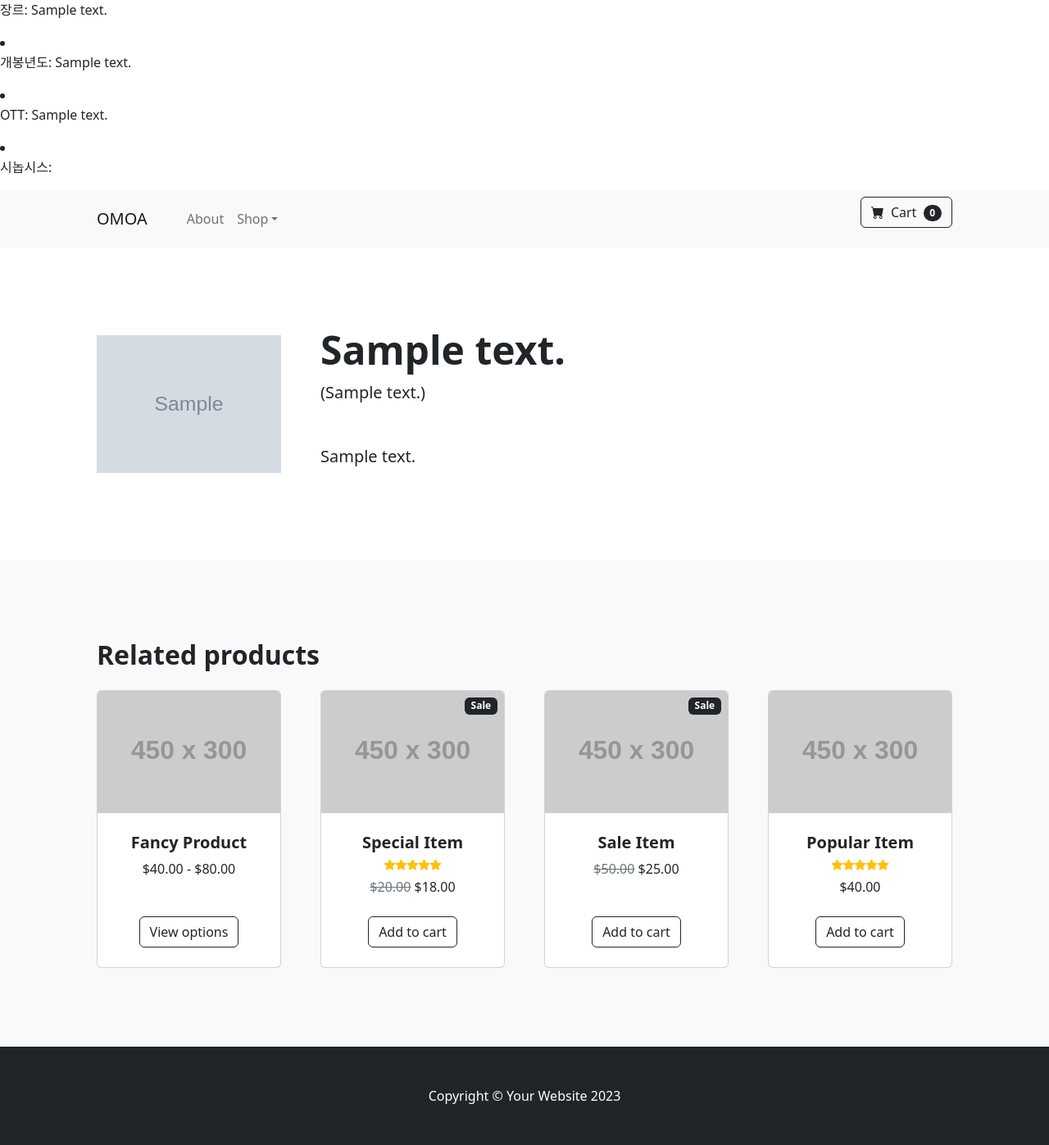
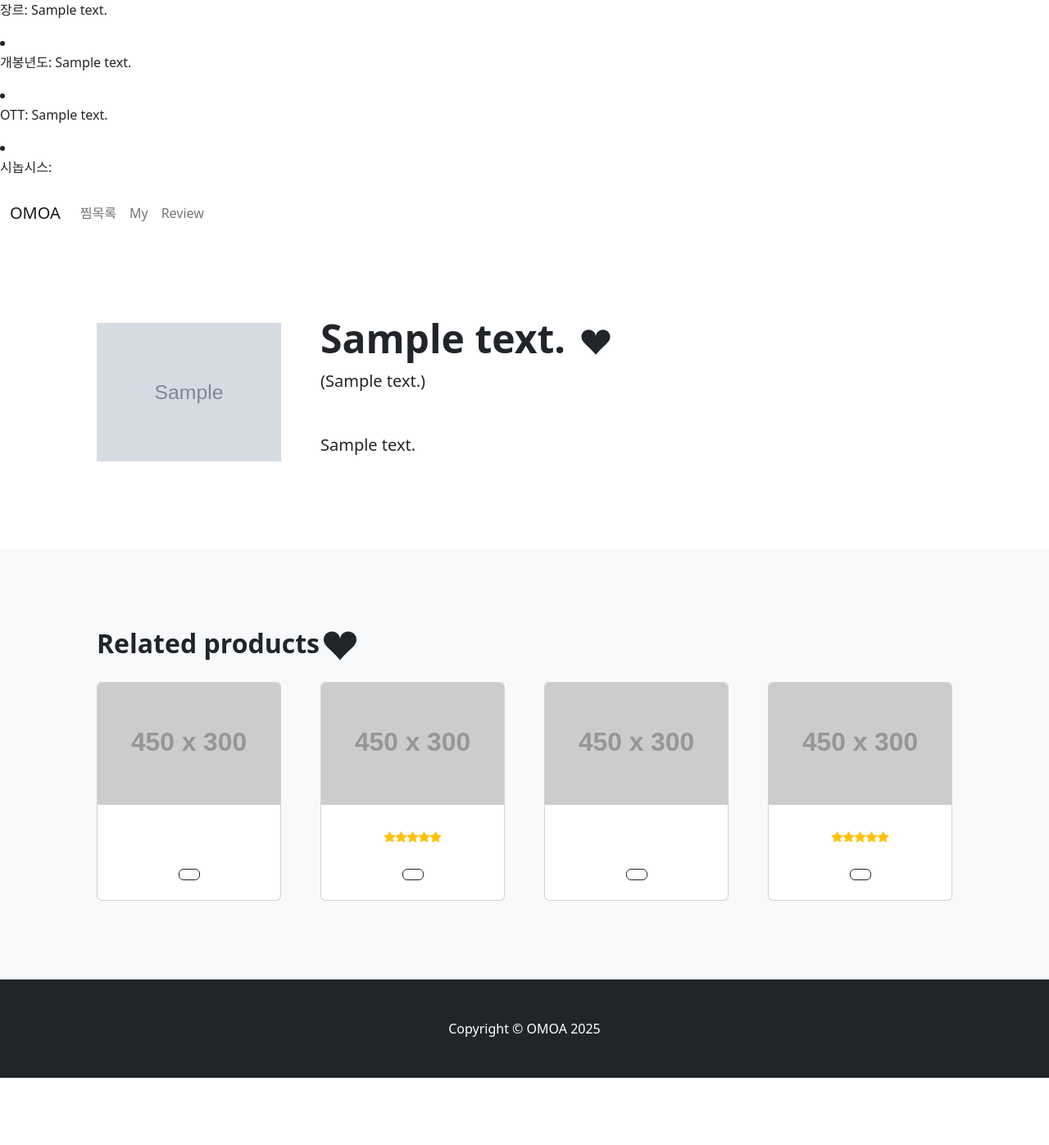
Before and after one commit to jeongan47/OMOA_project, a Django app: template templates/post/post_detail.html in a window 1280 px wide. Shown: the part 892-2289 px from the top of the page at 82% size. After the commit the page ends 2207 px from the top, so only its background shows below. Run offline with Django 5.2, Linux system fonts and the light colour scheme; the template is opened without the code that fills it: values that come from a table or form of the project are taken from there, others are empty; tables that the repository leaves empty hold one stand-in row (values such as "Sample post"); grey boxes marked "Sample" are stand-in pictures; some libraries are stand-ins or nearby versions.

Commit message:
리스트에서 검색기능 구현 및 디테일 화면 nav바 (찜목록,My페이지,Review)추가

```diff
--- a/templates/post/post_detail.html
+++ b/templates/post/post_detail.html
@@ -45,30 +45,31 @@
     </head>
     <body>
         <!-- Navigation-->
-        <nav class="navbar navbar-expand-lg navbar-light bg-light">
-            <div class="container px-4 px-lg-5">
+<nav class="navbar navbar-expand-lg bg-body-tertiary">
+  <div class="container-fluid">
     <a class="navbar-brand" href="{% url 'post:choice' %}">OMOA</a>
-                <button class="navbar-toggler" type="button" data-bs-toggle="collapse" data-bs-target="#navbarSupportedContent" aria-controls="navbarSupportedContent" aria-expanded="false" aria-label="Toggle navigation"><span class="navbar-toggler-icon"></span></button>
-                <div class="collapse navbar-collapse" id="navbarSupportedContent">
-                    <ul class="navbar-nav me-auto mb-2 mb-lg-0 ms-lg-4">
-                        <li class="nav-item"><a class="nav-link" href="#!">About</a></li>
+    <button class="navbar-toggler" type="button" data-bs-toggle="collapse" data-bs-target="#navbarNavDropdown" aria-controls="navbarNavDropdown" aria-expanded="false" aria-label="Toggle navigation">
+      <span class="navbar-toggler-icon"></span>
+    </button>
+    <div class="collapse navbar-collapse" id="navbarNavDropdown">
+      <ul class="navbar-nav">
+        <li class="nav-item">
+          <a class="nav-link" href="">찜목록</a>
+        </li>
+        <li class="nav-item">
+          <a class="nav-link" href="#">My</a>
+        </li>
+        <li class="nav-item">
+          <a class="nav-link" href="{% url 'review:review_list' %}">Review</a>
+        </li>
         <li class="nav-item dropdown">
-                            <a class="nav-link dropdown-toggle" id="navbarDropdown" href="#" role="button" data-bs-toggle="dropdown" aria-expanded="false">Shop</a>
-                            <ul class="dropdown-menu" aria-labelledby="navbarDropdown">
-                                <li><a class="dropdown-item" href="#!">All Products</a></li>
-                                <li><hr class="dropdown-divider" /></li>
-                                <li><a class="dropdown-item" href="#!">Popular Items</a></li>
-                                <li><a class="dropdown-item" href="#!">New Arrival</a></li>
+          <ul class="dropdown-menu">
+            <li><a class="dropdown-item" href="#"></a></li>
+            <li><a class="dropdown-item" href="#"></a></li>
+            <li><a class="dropdown-item" href="#"></a></li>
           </ul>
         </li>
       </ul>
-                    <form class="d-flex">
-                        <button class="btn btn-outline-dark" type="submit">
-                            <i class="bi-cart-fill me-1"></i>
-                            Cart
-                            <span class="badge bg-dark text-white ms-1 rounded-pill">0</span>
-                        </button>
-                    </form>
     </div>
   </div>
 </nav>
@@ -79,7 +80,11 @@
                     <div class="col-md-3"><img class="card-img-top mb-5 mb-md-0" src="{{ post.post_image }}" alt="{{ post.content_name }}" /></div>
                     <div class="col-md-9">
                         <!-- <div class="small mb-1">SKU: BST-498</div> -->
-                        <h1 class="display-5 fw-bolder">{{ post.content_name }}</h1>
+                        <h1 class="display-5 fw-bolder">{{ post.content_name }}
+                            <svg xmlns="http://www.w3.org/2000/svg" width="50" height="35" fill="currentColor" class="bi bi-suit-heart-fill" viewBox="0 0 16 16">
+                                <path d="M4 1c2.21 0 4 1.755 4 3.92C8 2.755 9.79 1 12 1s4 1.755 4 3.92c0 3.263-3.234 4.414-7.608 9.608a.513.513 0 0 1-.784 0C3.234 9.334 0 8.183 0 4.92 0 2.755 1.79 1 4 1"/>
+                            </svg>
+                        </h1>
                         <div class="fs-5 mb-5">
                             <span>({{ post.content_year }})</span>
                         </div>
@@ -91,7 +96,9 @@
         <!-- Related items section-->
         <section class="py-5 bg-light">
             <div class="container px-4 px-lg-5 mt-5">
-                <h2 class="fw-bolder mb-4">Related products</h2>
+                <h2 class="fw-bolder mb-4">Related products<svg xmlns="http://www.w3.org/2000/svg" width="50" height="40" fill="currentColor" class="bi bi-suit-heart-fill" viewBox="0 0 16 16">
+                <path d="M4 1c2.21 0 4 1.755 4 3.92C8 2.755 9.79 1 12 1s4 1.755 4 3.92c0 3.263-3.234 4.414-7.608 9.608a.513.513 0 0 1-.784 0C3.234 9.334 0 8.183 0 4.92 0 2.755 1.79 1 4 1"/>
+                </svg></h2>
                 <div class="row gx-4 gx-lg-5 row-cols-2 row-cols-md-3 row-cols-xl-4 justify-content-center">
                     <div class="col mb-5">
                         <div class="card h-100">
@@ -101,28 +108,28 @@
                             <div class="card-body p-4">
                                 <div class="text-center">
                                     <!-- Product name-->
-                                    <h5 class="fw-bolder">Fancy Product</h5>
+                                    <h5 class="fw-bolder"></h5>
                                     <!-- Product price-->
-                                    $40.00 - $80.00
+
                                 </div>
                             </div>
                             <!-- Product actions-->
                             <div class="card-footer p-4 pt-0 border-top-0 bg-transparent">
-                                <div class="text-center"><a class="btn btn-outline-dark mt-auto" href="#">View options</a></div>
+                                <div class="text-center"><a class="btn btn-outline-dark mt-auto" href="#"></a></div>
                             </div>
                         </div>
                     </div>
                     <div class="col mb-5">
                         <div class="card h-100">
                             <!-- Sale badge-->
-                            <div class="badge bg-dark text-white position-absolute" style="top: 0.5rem; right: 0.5rem">Sale</div>
+                            <div class="badge bg-dark text-white position-absolute" style="top: 0.5rem; right: 0.5rem"></div>
                             <!-- Product image-->
                             <img class="card-img-top" src="https://dummyimage.com/450x300/dee2e6/6c757d.jpg" alt="..." />
                             <!-- Product details-->
                             <div class="card-body p-4">
                                 <div class="text-center">
                                     <!-- Product name-->
-                                    <h5 class="fw-bolder">Special Item</h5>
+                                    <h5 class="fw-bolder"></h5>
                                     <!-- Product reviews-->
                                     <div class="d-flex justify-content-center small text-warning mb-2">
                                         <div class="bi-star-fill"></div>
@@ -132,35 +139,35 @@
                                         <div class="bi-star-fill"></div>
                                     </div>
                                     <!-- Product price-->
-                                    <span class="text-muted text-decoration-line-through">$20.00</span>
-                                    $18.00
+                                    <span class="text-muted text-decoration-line-through"></span>
+
                                 </div>
                             </div>
                             <!-- Product actions-->
                             <div class="card-footer p-4 pt-0 border-top-0 bg-transparent">
-                                <div class="text-center"><a class="btn btn-outline-dark mt-auto" href="#">Add to cart</a></div>
+                                <div class="text-center"><a class="btn btn-outline-dark mt-auto" href="#"></a></div>
                             </div>
                         </div>
                     </div>
                     <div class="col mb-5">
                         <div class="card h-100">
                             <!-- Sale badge-->
-                            <div class="badge bg-dark text-white position-absolute" style="top: 0.5rem; right: 0.5rem">Sale</div>
+                            <div class="badge bg-dark text-white position-absolute" style="top: 0.5rem; right: 0.5rem"></div>
                             <!-- Product image-->
                             <img class="card-img-top" src="https://dummyimage.com/450x300/dee2e6/6c757d.jpg" alt="..." />
                             <!-- Product details-->
                             <div class="card-body p-4">
                                 <div class="text-center">
                                     <!-- Product name-->
-                                    <h5 class="fw-bolder">Sale Item</h5>
+                                    <h5 class="fw-bolder"></h5>
                                     <!-- Product price-->
-                                    <span class="text-muted text-decoration-line-through">$50.00</span>
-                                    $25.00
+                                    <span class="text-muted text-decoration-line-through"></span>
+
                                 </div>
                             </div>
                             <!-- Product actions-->
                             <div class="card-footer p-4 pt-0 border-top-0 bg-transparent">
-                                <div class="text-center"><a class="btn btn-outline-dark mt-auto" href="#">Add to cart</a></div>
+                                <div class="text-center"><a class="btn btn-outline-dark mt-auto" href="#"></a></div>
                             </div>
                         </div>
                     </div>
@@ -172,7 +179,7 @@
                             <div class="card-body p-4">
                                 <div class="text-center">
                                     <!-- Product name-->
-                                    <h5 class="fw-bolder">Popular Item</h5>
+                                    <h5 class="fw-bolder"></h5>
                                     <!-- Product reviews-->
                                     <div class="d-flex justify-content-center small text-warning mb-2">
                                         <div class="bi-star-fill"></div>
@@ -182,12 +189,12 @@
                                         <div class="bi-star-fill"></div>
                                     </div>
                                     <!-- Product price-->
-                                    $40.00
+
                                 </div>
                             </div>
                             <!-- Product actions-->
                             <div class="card-footer p-4 pt-0 border-top-0 bg-transparent">
-                                <div class="text-center"><a class="btn btn-outline-dark mt-auto" href="#">Add to cart</a></div>
+                                <div class="text-center"><a class="btn btn-outline-dark mt-auto" href="#"></a></div>
                             </div>
                         </div>
                     </div>
@@ -196,7 +203,7 @@
         </section>
         <!-- Footer-->
         <footer class="py-5 bg-dark">
-            <div class="container"><p class="m-0 text-center text-white">Copyright &copy; Your Website 2023</p></div>
+            <div class="container"><p class="m-0 text-center text-white">Copyright &copy; OMOA 2025</p></div>
         </footer>
         <!-- Bootstrap core JS-->
         <script src="https://cdn.jsdelivr.net/npm/bootstrap@5.2.3/dist/js/bootstrap.bundle.min.js"></script>
--- a/templates/post/post_list.html
+++ b/templates/post/post_list.html
@@ -1,3 +1,4 @@
+{% load static %}
 <!DOCTYPE html>
 <html lang="ko">
 
@@ -6,6 +7,10 @@
 </head>
 
 <body>
+    <form method ="GET">
+        <input placeholder="제목 연관 검색창" name="q">
+        <button type="submit" class="btn btn-primary">검색하기</button>
+    </form>
     {% for post in posts %}
     <li class="post">
         <div>
```
Also changed, not shown: post/views.py (+37 -5 lines). Lines whose indentation alone changed are shown as unchanged.
